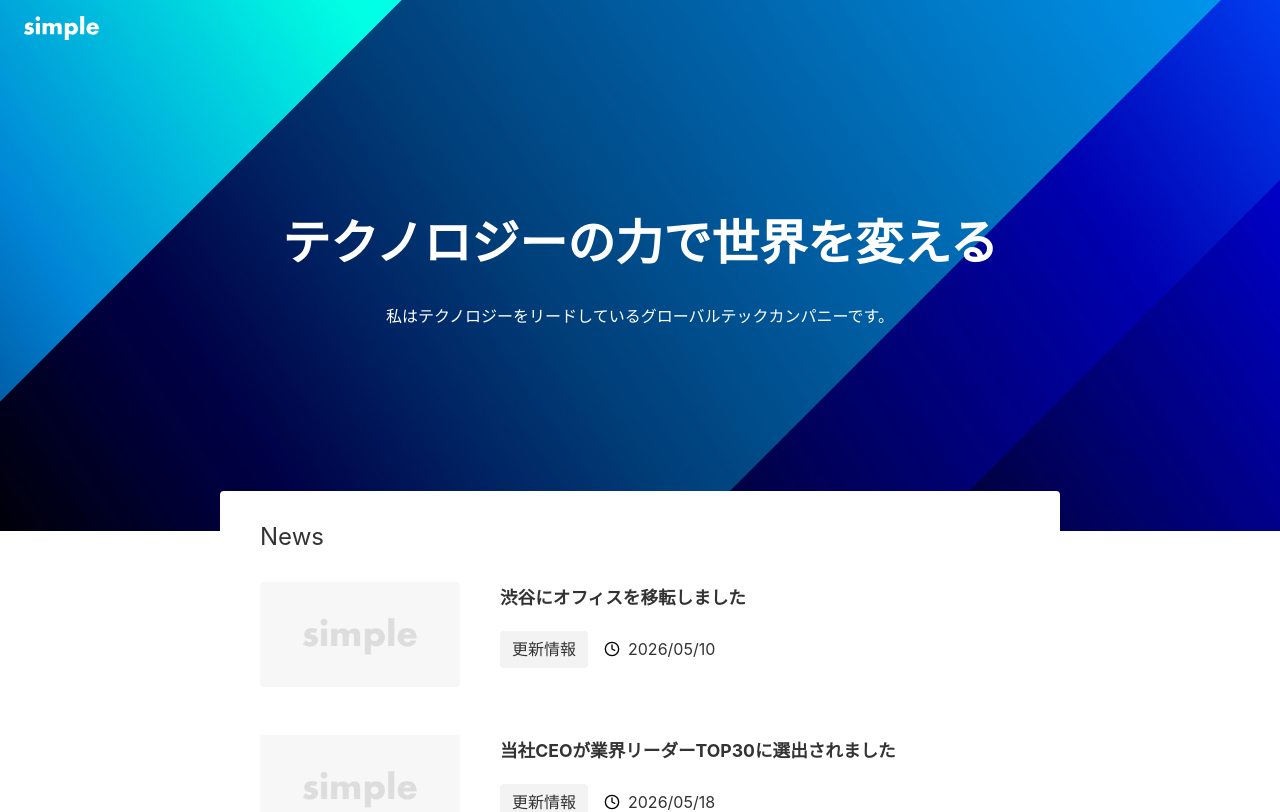
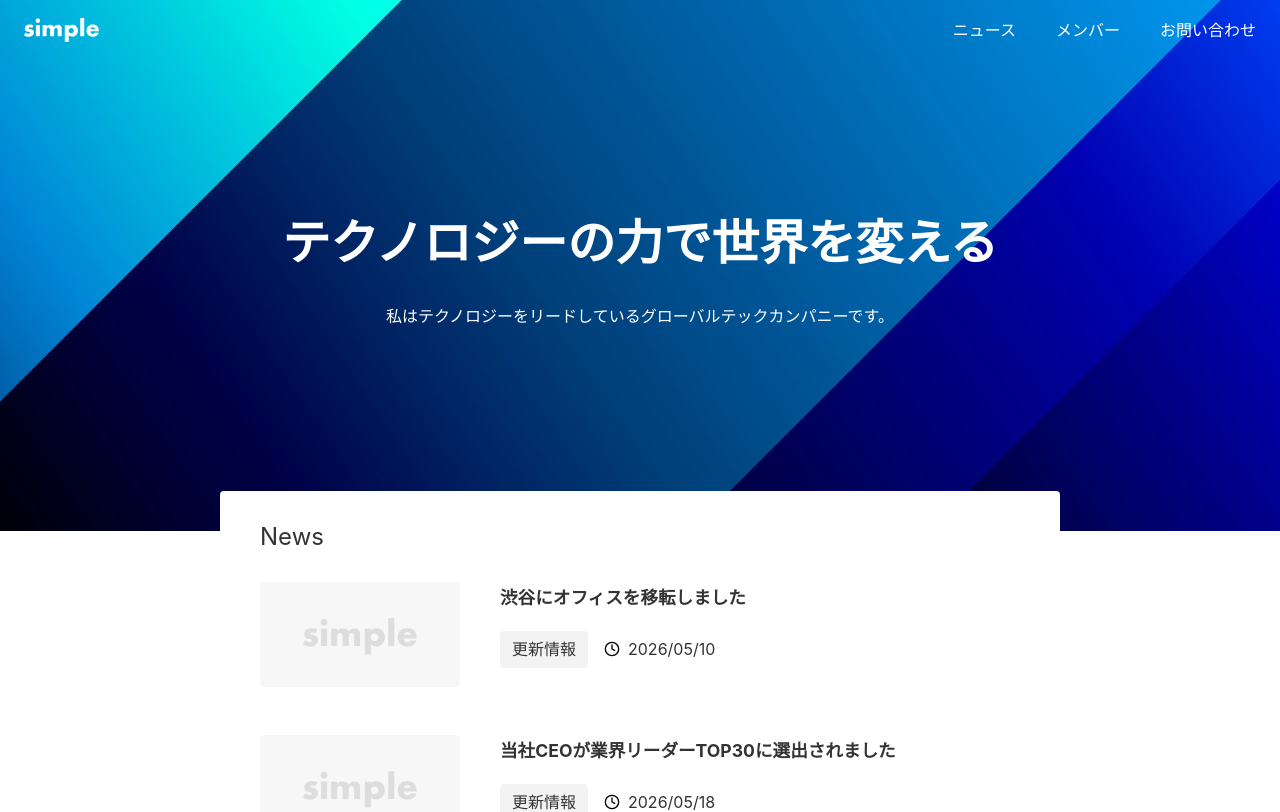
Before and after one commit to zeroquina/microcms-app, a Next.js app: page / in a window 1280 px wide. Shown: the top 812 px of the page. Built offline with nearby package versions, Linux system fonts and the light colour scheme.

Commit message:
feat: chapter4-2まで進めた

```diff
--- a/app/_components/Footer/index.tsx
+++ b/app/_components/Footer/index.tsx
@@ -1,3 +1,4 @@
+import Link from "next/link";
 import styles from "./index.module.css";
 
 export default function Footer() {
@@ -6,13 +7,13 @@
       <nav className={styles.nav}>
         <ul className={styles.items}>
           <li className={styles.item}>
-            <a href="/news">ニュース</a>
+            <Link href="/news">ニュース</Link>
           </li>
           <li className={styles.item}>
-            <a href="/member">メンバー</a>
+            <Link href="/member">メンバー</Link>
           </li>
           <li className={styles.item}>
-            <a href="/contact">お問い合わせ</a>
+            <Link href="/contact">お問い合わせ</Link>
           </li>
         </ul>
       </nav>
--- a/app/_components/Header/index.module.css
+++ b/app/_components/Header/index.module.css
@@ -17,6 +17,12 @@
   width: auto;
 }
 
+.items {
+  display: flex;
+  color: #fff;
+  gap: 40px;
+}
+
 @media screen and (max-width: 640px) {
   .header {
     padding: 24px 16px 8px;
--- a/app/_components/Header/index.tsx
+++ b/app/_components/Header/index.tsx
@@ -1,10 +1,11 @@
 import Image from "next/image";
+import Link from "next/link";
 import styles from "./index.module.css";
 
 export default function Header() {
   return (
     <header className={styles.header}>
-      <a href="/" className={styles.logoLink}>
+      <Link href="/" className={styles.logoLink}>
         <Image
           className={styles.logo}
           src="/logo.svg"
@@ -13,7 +14,20 @@
           alt="SAMPLE"
           priority
         />
-      </a>
+      </Link>
+      <nav className={styles.nav}>
+        <ul className={styles.items}>
+          <li>
+            <Link href="/news">ニュース</Link>
+          </li>
+          <li>
+            <Link href="/members">メンバー</Link>
+          </li>
+          <li>
+            <Link href="/contact">お問い合わせ</Link>
+          </li>
+        </ul>
+      </nav>
     </header>
   );
 }
--- a/app/_components/NewsList/index.tsx
+++ b/app/_components/NewsList/index.tsx
@@ -1,4 +1,5 @@
 import Image from "next/image";
+import Link from "next/link";
 
 import styles from "./index.module.css";
 import Category from "../Category";
@@ -17,7 +18,7 @@
     <ul>
       {news.map((article) => (
         <li key={article.id} className={styles.list}>
-          <div className={styles.link}>
+          <Link href={`/news/${article.id}`} className={styles.link}>
             <Image
               className={styles.image}
               src="/no-image.png"
@@ -32,7 +33,7 @@
                 <Date date={article.publishedAt ?? article.createdAt} />
               </dd>
             </dl>
-          </div>
+          </Link>
         </li>
       ))}
     </ul>
--- /dev/null
+++ b/app/members/page.tsx
@@ -0,0 +1,7 @@
+export default function Page() {
+  return (
+    <div style={{ margin: 20 }}>
+      <h1>メンバーページ</h1>
+    </div>
+  );
+}
--- /dev/null
+++ b/app/not-found.module.css
@@ -0,0 +1,21 @@
+.title {
+  font-size: 2rem;
+  text-align: center;
+  font-weight: 700;
+  font-family: "system-ui", "Segoe UI", Robot, Helvetica, Arial, sans-serif;
+  margin-bottom: 24px;
+}
+
+.text {
+  font-size: 1rem;
+  text-align: center;
+}
+
+.container {
+  position: relative;
+  background-color: #fff;
+  width: 840px;
+  margin: -40px auto 0;
+  padding: 160px 80px;
+  border-radius: var(--border-radius);
+}
--- /dev/null
+++ b/app/not-found.tsx
@@ -0,0 +1,15 @@
+import styles from "./not-found.module.css";
+
+export default function NotFound() {
+    return (
+        <div className={styles.container}>
+            <dl>
+                <dt className={styles.title}>ページが見つかりませんでした</dt>
+                <dd className={styles.text}>
+                    あなたがアクセスしようとしたページは存在しません。<br />
+                    URLを再度ご確認ください。
+                </dd>
+            </dl>
+        </div>
+    )
+}
```
Also changed, not shown: app/members/page.module.css (added).
